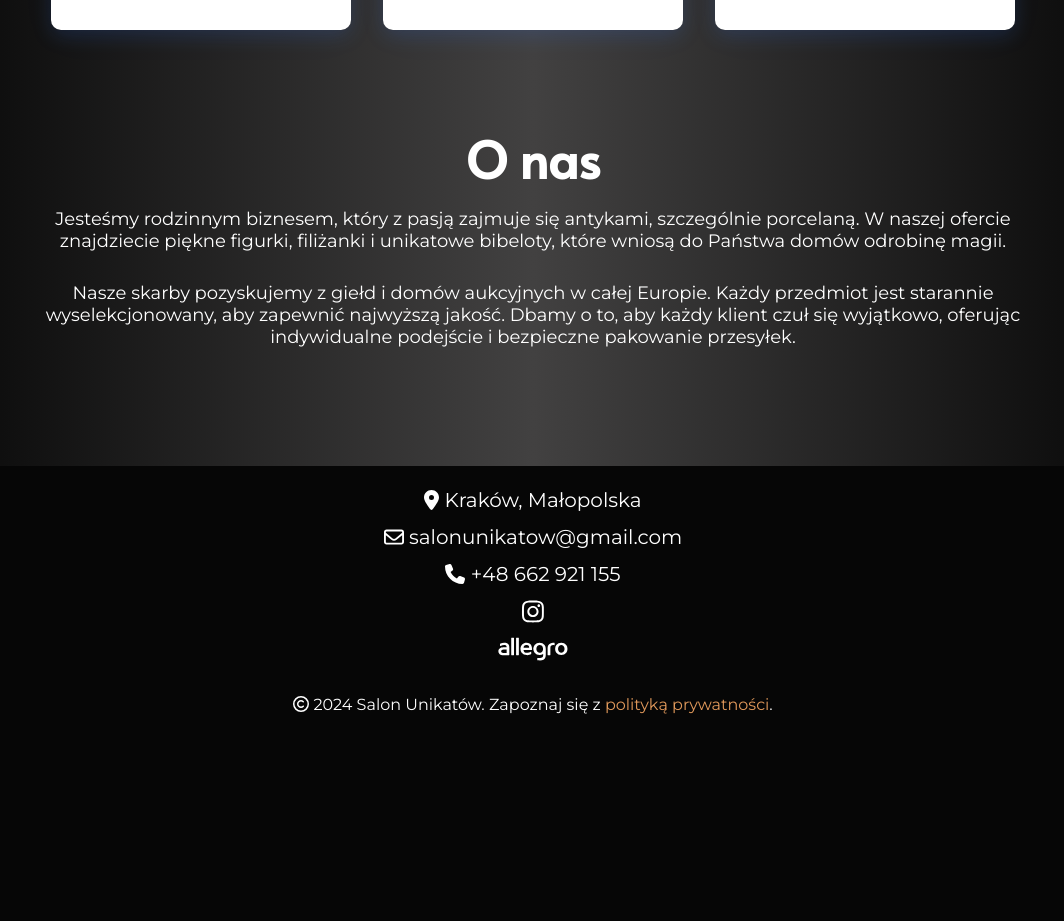
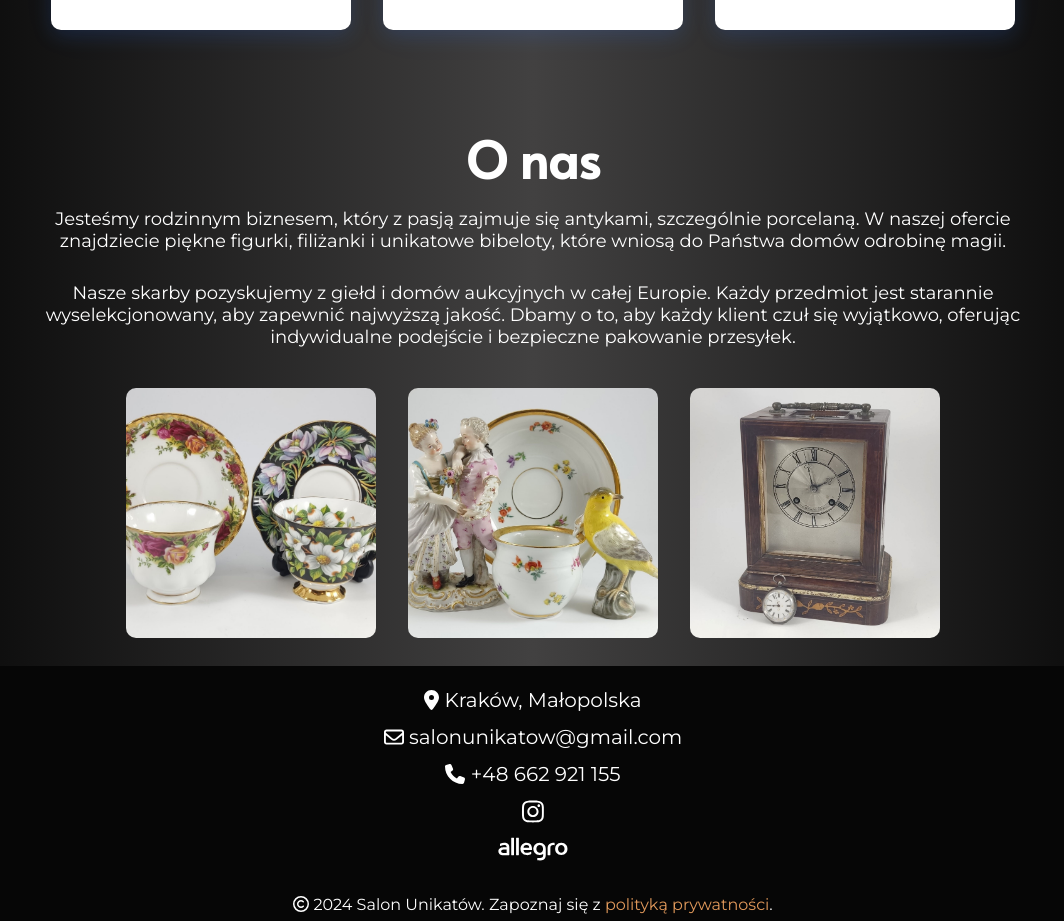
Before and after one commit to jkbednarczyk/subc, a React (Create React App) app: page / in a window 1280 px wide. Shown: the part 1664-2585 px from the top of the page, without its empty margins (107-1171 px from the left). Before the commit the page ends 2420 px from the top, so only its background shows below. Built offline with nearby package versions, Linux system fonts and the light colour scheme; a web font is replaced by a local one.

Commit message:
SUBC-0021 Add photos on home page

```diff
--- a/src/components/aboutUs/AboutUsPage.component.tsx
+++ b/src/components/aboutUs/AboutUsPage.component.tsx
@@ -39,7 +39,7 @@ export const AboutUsPage = () => {
     }
 
     return <>
-        <section className="about_us">
+        <section className="about_us_page">
             <div className="about_us_content_container">
                 <figure className="about_us_image_wrapper">
                     <img src={Teacups} alt="" className="about_us_photo"/>
--- a/src/components/aboutUs/AboutUsPage.css
+++ b/src/components/aboutUs/AboutUsPage.css
@@ -1,4 +1,4 @@
-.about_us {
+.about_us_page {
     display: flex;
     flex-direction: column;
     width: 100%;
@@ -94,8 +94,8 @@
 }
 
 @media (max-width: 780px) {
-    .about_us {
-        height: 2800px;
+    .about_us_page {
+        height: 2700px;
     }
 
     .about_us_content_container {
--- a/src/components/home/HomePage.css
+++ b/src/components/home/HomePage.css
@@ -36,7 +36,7 @@
     display: flex;
     flex-direction: column;
     width: 100%;
-    height: 1250px;
+    height: 1450px;
     margin: 0 auto;
     max-width: 1300px;
     color: var(--body-color);
@@ -62,7 +62,7 @@
     font-size: 18px;
 }
 
-@media (max-width: 768px) {
+@media (max-width: 780px) {
     .introduction {
         height: 2700px;
     }
--- a/src/components/home/aboutUs/AboutUs.component.tsx
+++ b/src/components/home/aboutUs/AboutUs.component.tsx
@@ -1,5 +1,9 @@
 import { translate } from "../../../lang/utils/TranslationUtils";
 import './AboutUs.css';
+import Teacups from '../../../assets/images/teacups2.jpg';
+import Clock from '../../../assets/images/clock2.jpg';
+import Meissen from '../../../assets/images/meissen2.jpg';
+import { AnimatedPhotoTile } from "../../common/animatedPhotoTile/AnimatedPhotoTile.component";
 
 export const AboutUs  = () => {
     return <div className="about_us">
@@ -8,5 +12,17 @@ export const AboutUs  = () => {
             <p>{translate("WHO_WE_ARE")}</p>
             <p>{translate("OUR_WORK")}</p>
         </div>
+        <div className="about_us_photo_container">
+            <div className="about_us_photo_wrapper">
+                <ul className="about_us_photo_tiles">
+                    <AnimatedPhotoTile
+                        imageLocation = {Teacups}/>
+                    <AnimatedPhotoTile
+                        imageLocation = {Meissen}/>
+                    <AnimatedPhotoTile
+                        imageLocation = {Clock}/>
+                </ul>
+            </div>
+        </div>
     </div>
 }
--- a/src/components/home/aboutUs/AboutUs.css
+++ b/src/components/home/aboutUs/AboutUs.css
@@ -1,5 +1,5 @@
-about_us {
-    padding-top: 5rem;
+.about_us {
+    padding-top: 0;
 }
 
 .about_us_text p {
@@ -9,8 +9,35 @@ about_us {
     padding: 15px 130px;
 }
 
-@media (max-width: 768px) {
+.about_us_photo {
+    text-align: center;
+    color: var(--text-color);
+}
+
+.about_us_photo_container {
+    display: flex;
+    flex-flow: column;
+    align-items: center;
+    max-width: 1120px;
+    width: 90%;
+    margin: 0 auto;
+}
+
+.about_us_photo_wrapper {
+    position: relative;
+    padding-top: 25px;
+}
+
+@media (max-width: 780px) {
+    .about_us {
+        height: 150px;
+    }
+
     .about_us_text p {
         padding: 25px 30px;
     }
+
+    .about_us_photo_container {
+        visibility: hidden;
+    }
 }
```
